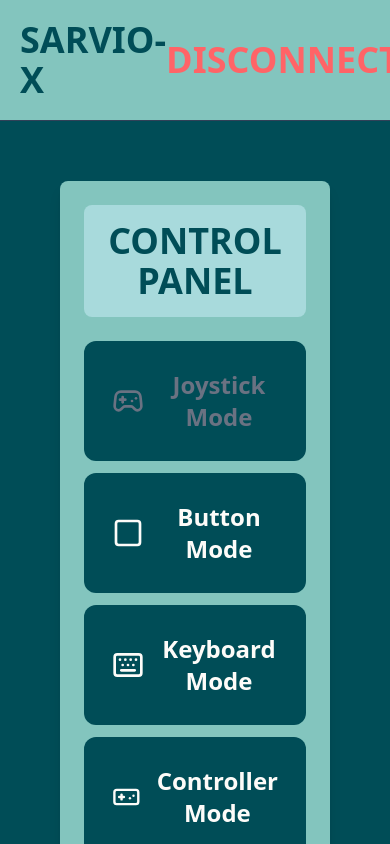
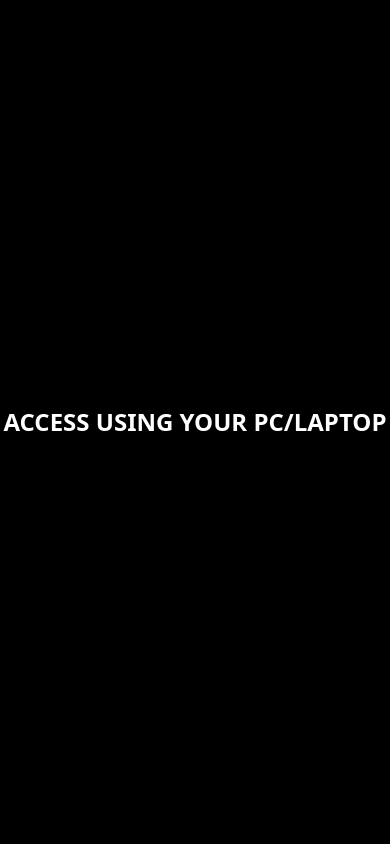
Before and after one commit to Eeja07/sarvio-x, a React (Vite) app in the folder client/: page / in a window 390 px wide. Shown: the top 844 px of the page. Built offline with nearby package versions, Linux system fonts and the light colour scheme; no server answers.

Commit message:
feat: display warning if screen <768px

```diff
--- /dev/null
+++ b/client/src/AccessNotice.jsx
@@ -0,0 +1,11 @@
+import React from 'react';
+
+function AccessNotice() {
+  return (
+    <div className="fixed inset-0 z-50 flex items-center justify-center bg-black bg-opacity-80 text-white text-2xl font-bold access-notice">
+      ACCESS USING YOUR PC/LAPTOP
+    </div>
+  );
+}
+
+export default AccessNotice;
--- a/client/src/App.css
+++ b/client/src/App.css
@@ -1,6 +1,9 @@
-/* Reset default styles */
+/* =========================
+   1. Reset & Base Styles
+========================= */
 * {
   box-sizing: border-box;
+  transition: background-color 0.2s ease, border-color 0.2s ease, color 0.2s ease;
 }
 
 #root {
@@ -9,14 +12,14 @@
   font-family: Inter, system-ui, Avenir, Helvetica, Arial, sans-serif;
   line-height: 1.5;
   font-weight: 400;
-  min-height: 100vh;
 }
 
-/* Custom slider styles untuk Tailwind */
+/* =========================
+   2. Custom Slider Styles
+========================= */
 .slider {
   background: #475569; /* slate-600 */
 }
-
 .slider::-webkit-slider-thumb {
   appearance: none;
   height: 16px;
@@ -27,7 +30,6 @@
   box-shadow: 0 0 2px 0 #000000;
   border: none;
 }
-
 .slider::-moz-range-thumb {
   height: 16px;
   width: 16px;
@@ -37,45 +39,37 @@
   border: none;
   box-shadow: 0 0 2px 0 #000000;
 }
-
-/* Firefox range track */
 .slider::-moz-range-track {
   background: #475569;
   height: 8px;
   border-radius: 4px;
 }
-
-/* Webkit range track */
 .slider::-webkit-slider-runnable-track {
   background: #475569;
   height: 8px;
   border-radius: 4px;
 }
 
-/* Custom scrollbar untuk dark theme */
+/* =========================
+   3. Custom Scrollbar
+========================= */
 ::-webkit-scrollbar {
   width: 8px;
 }
-
 ::-webkit-scrollbar-track {
   background: #1e293b; /* slate-800 */
 }
-
 ::-webkit-scrollbar-thumb {
   background: #475569; /* slate-600 */
   border-radius: 4px;
 }
-
 ::-webkit-scrollbar-thumb:hover {
   background: #64748b; /* slate-500 */
 }
 
-/* Smooth transitions */
-* {
-  transition: background-color 0.2s ease, border-color 0.2s ease, color 0.2s ease;
-}
-
-/* Focus styles untuk accessibility */
+/* =========================
+   4. Focus Styles
+========================= */
 button:focus,
 input:focus,
 select:focus {
@@ -83,17 +77,21 @@ select:focus {
   outline-offset: 2px;
 }
 
-/* Responsive text sizing */
+/* =========================
+   5. Responsive Text Sizing
+========================= */
 @media (max-width: 768px) {
   .text-xl {
     font-size: 1.125rem;
   }
-
   .text-lg {
     font-size: 1rem;
   }
 }
-/* Prevent text selection during drag */
+
+/* =========================
+   6. Utility Classes
+========================= */
 .select-none {
   -webkit-user-select: none;
   -moz-user-select: none;
@@ -101,16 +99,29 @@ select:focus {
   user-select: none;
 }
 
-/* Prevent scrolling during joystick use */
+/* =========================
+   7. Joystick Styles
+========================= */
 .joystick-container {
   touch-action: none;
   -webkit-touch-callout: none;
 }
 
-/* Larger touch targets for mobile */
 @media (max-width: 768px) {
   .joystick {
     width: 140px;
     height: 140px;
   }
 }
+
+/* =========================
+   8. Access Notice Styles
+========================= */
+.access-notice {
+  display: none;
+}
+@media (max-width: 768px) {
+  .access-notice {
+    display: flex !important;
+  }
+}
--- a/client/src/App.jsx
+++ b/client/src/App.jsx
@@ -1,12 +1,28 @@
+import { useState, useEffect } from "react";
 import { Routes, Route } from "react-router-dom";
 import Dashboard from './dashboard'
+import AccessNotice from './AccessNotice'
 
 function App() {
+  const [showNotice, setShowNotice] = useState(false);
+
+  useEffect(() => {
+    const checkWidth = () => {
+      setShowNotice(window.innerWidth < 768);
+    };
+    checkWidth();
+    window.addEventListener('resize', checkWidth);
+    return () => window.removeEventListener('resize', checkWidth);
+  }, []);
+
   return (
-    <Routes>
-      {/* Public Routes */}
-      <Route path="/" element={<Dashboard />} />
-    </Routes>
+    <>
+      {showNotice && <AccessNotice />}
+      <Routes>
+        {/* Public Routes */}
+        <Route path="/" element={<Dashboard />} />
+      </Routes>
+    </>
   );
 }
 
```
